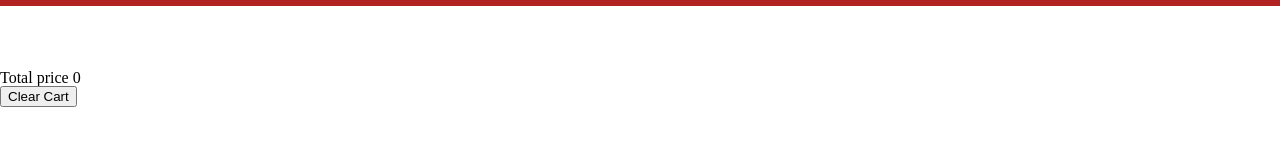
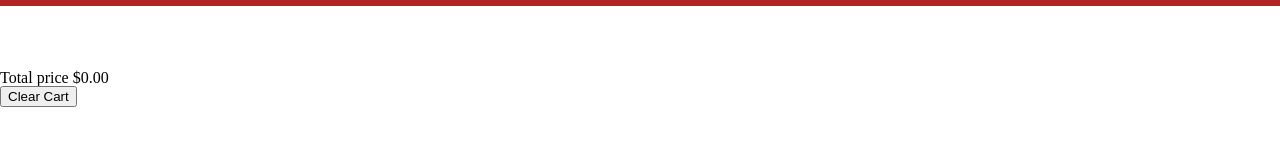
Before and after one commit to david-lafontant/pizza_shop, a React (Vite) app: page /cart in a window 1280 px wide. Shown: the part 189-334 px from the top of the page. Built offline with nearby package versions, Linux system fonts and the light colour scheme.

Commit message:
format total price in $ currency

```diff
--- a/src/contexts/cart/cart.jsx
+++ b/src/contexts/cart/cart.jsx
@@ -1,7 +1,8 @@
 import React from 'react';
 import { useSelector, useDispatch } from 'react-redux';
 import CartData from '../../components/CartData/CartData';
-import { removeAllFromCart } from '../../features/home/homeSlice'
+import { removeAllFromCart } from '../../features/home/homeSlice';
+import { formatMoney } from '../../modules/format';
 
 const Cart = () => {
   const dispatch = useDispatch();
@@ -36,7 +37,7 @@ const Cart = () => {
 
       </div>
       <div>
-        <p>Total price {grandTotal}</p>
+        <p>Total price {formatMoney(grandTotal)}</p>
       </div>
       <div>
         <button type="button" onClick={() => dispatch(removeAllFromCart())}>
```
